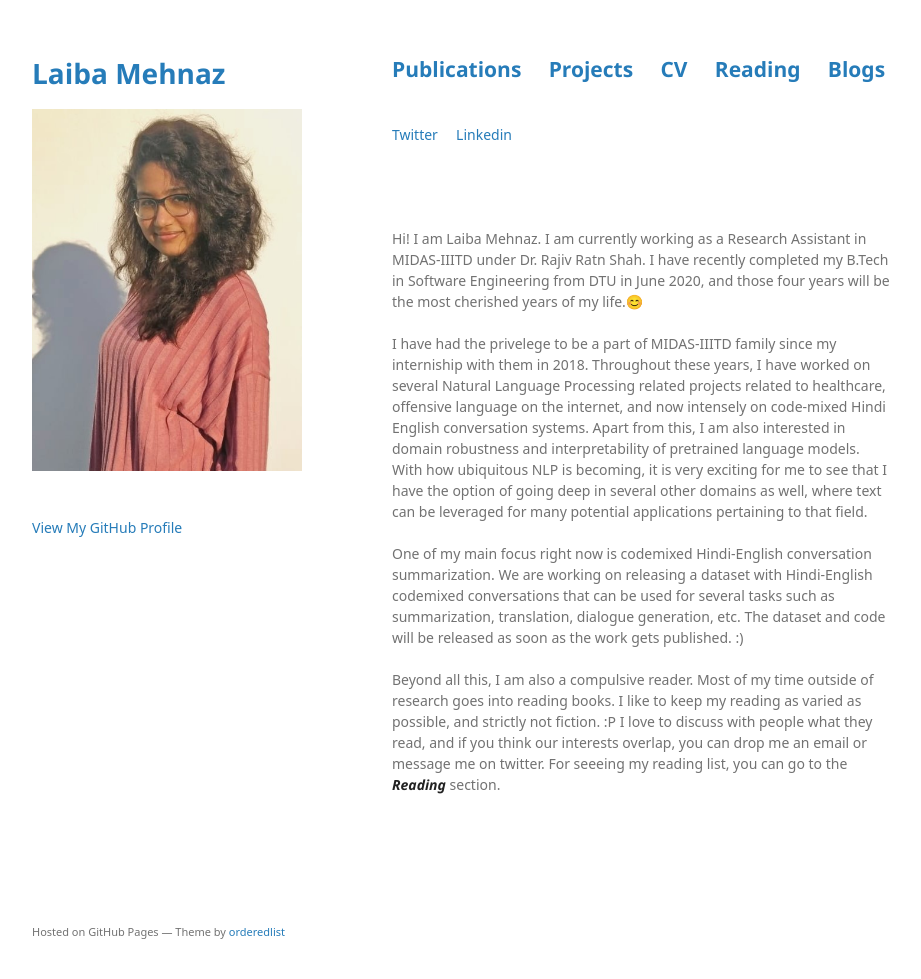
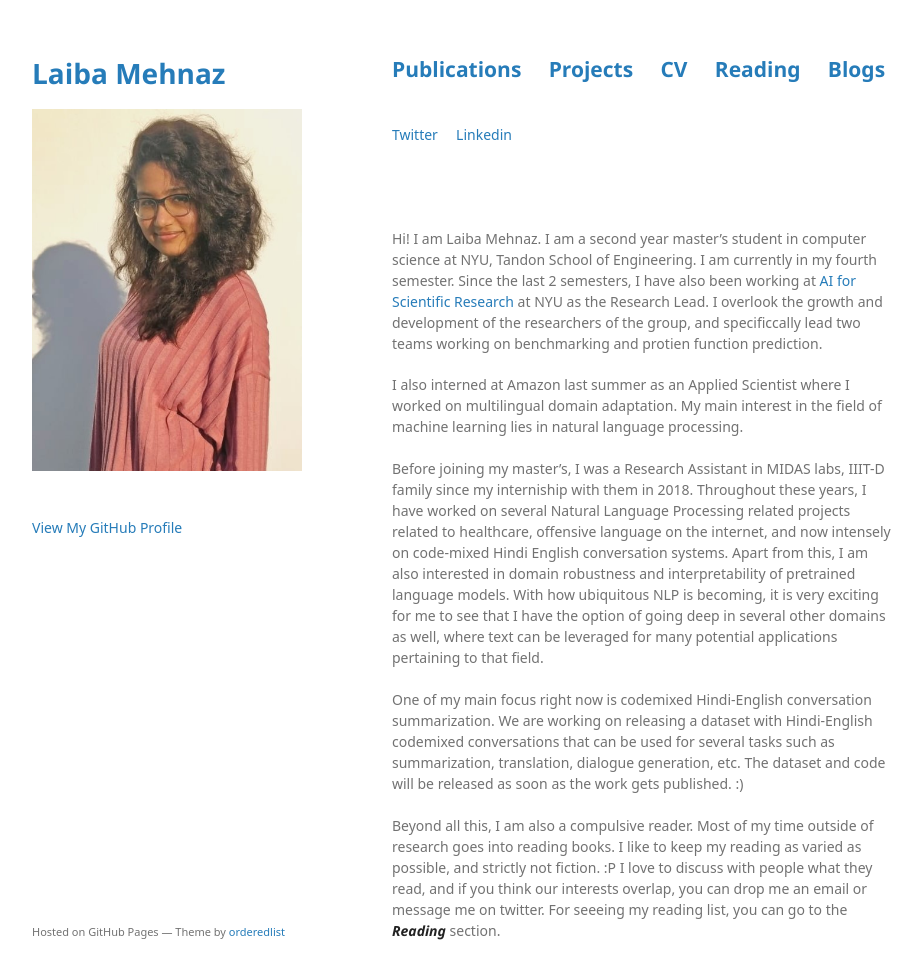
Before and after one commit to laibamehnaz/laibamehnaz.github.io, a Jekyll site: the page built from index.md, in a window 1280 px wide and 1011 px high. Shown: the top 979 px of the window, without its empty margins (178-1099 px from the left). Built offline with Jekyll 4.4.1, drawn with Linux system fonts in a browser that asks for light colours; some web fonts are replaced; the repository's description, which GitHub fills in, is left out; our own code applies the rules of GitHub Pages for plain Markdown files.

Commit message:
Update index.md

```diff
--- a/index.md
+++ b/index.md
@@ -11,10 +11,12 @@ layout: default
 <br>
 <br>
 <br>
-Hi! I am Laiba Mehnaz. I am currently working as a Research Assistant in MIDAS-IIITD under Dr. Rajiv Ratn Shah. I have recently completed my B.Tech in Software Engineering from DTU in June 2020, and those four years will be the most cherished years of my life.😊
+Hi! I am Laiba Mehnaz. I am a second year master's student in computer science at NYU, Tandon School of Engineering. I am currently in my fourth semester. Since the last 2 semesters, I have also been working at [AI for Scientific Research](https://engineering.nyu.edu/research-innovation/student-research/vertically-integrated-projects/vip-teams/ai-scientific-research) at NYU as the Research Lead. I overlook the growth and development of the researchers of the group, and specificcally lead two teams working on benchmarking and protien function prediction.
+
+I also interned at Amazon last summer as an Applied Scientist where I worked on multilingual domain adaptation. My main interest in the field of machine learning lies in natural language processing.
 <br>
 <br>
-I have had the privelege to be a part of MIDAS-IIITD family since my interniship with them in 2018. Throughout these years, I have worked on several Natural Language Processing related projects related to healthcare, offensive language on the internet, and now intensely on code-mixed Hindi English conversation systems. Apart from this, I am also interested in domain robustness and interpretability of pretrained language models. With how ubiquitous NLP is becoming, it is very exciting for me to see that I have the option of going deep in several other domains as well, where text can be leveraged for many potential applications pertaining to that field.
+Before joining my master's, I was a Research Assistant in MIDAS labs, IIIT-D family since my interniship with them in 2018. Throughout these years, I have worked on several Natural Language Processing related projects related to healthcare, offensive language on the internet, and now intensely on code-mixed Hindi English conversation systems. Apart from this, I am also interested in domain robustness and interpretability of pretrained language models. With how ubiquitous NLP is becoming, it is very exciting for me to see that I have the option of going deep in several other domains as well, where text can be leveraged for many potential applications pertaining to that field.
 <br>
 <br>
 One of my main focus right now is codemixed Hindi-English conversation summarization. We are working on releasing a dataset with Hindi-English codemixed conversations that can be used for several tasks such as summarization, translation, dialogue generation, etc. The dataset and code will be released as soon as the work gets published. :)
```
